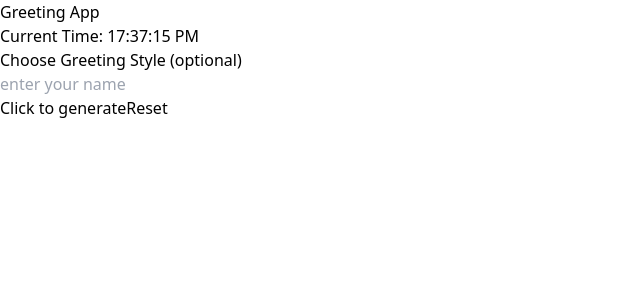
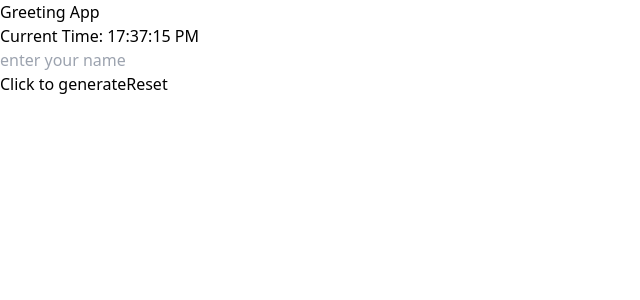
Before and after one commit to ParasChhetri/greeting-app, a React (Vite) app: page / in a window 1280 px wide. Shown: the top 300 px of the page, without its empty margins (0-640 px from the left). Built offline with nearby package versions, Linux system fonts and the light colour scheme.

Commit message:
Unnecessary choise removed

```diff
--- a/src/App.jsx
+++ b/src/App.jsx
@@ -57,9 +57,7 @@ function App() {
       <div className='min-h-[100vh] flex flex-col px-10 pt-5 bg-gray-200'>
         <h1 className='text-center text-3xl my-9'>Greeting App</h1>
         <h2>Current Time: <span>{`${hours}:${minutes}:${seconds} ${hours >= 12 ? "PM" : "AM"}`}</span></h2>
-        <div>
-          <p>Choose Greeting Style &#40;optional&#41;</p>
-        </div>
+
         <input type="text" placeholder='enter your name' value={name} onChange={handelChange} className='border w-96 px-4 py-2 rounded-lg my-4'/>
         <div className='min-h-14 my-2'>
           {
```
